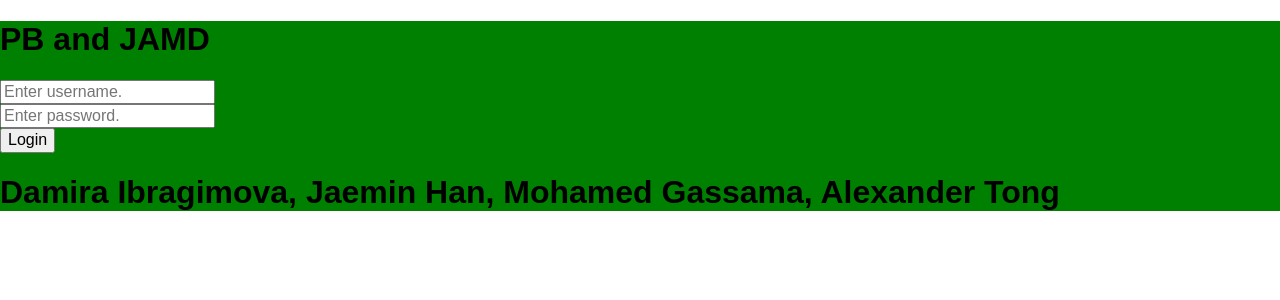
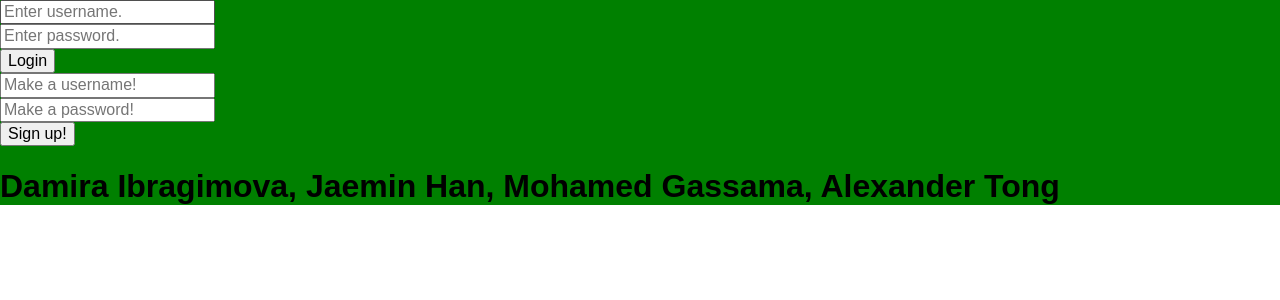
Before and after one commit to PBandJAMD/PBandJAMD, a React app: page / in a window 1280 px wide. Shown: the top 300 px of the page. Built offline with nearby package versions, Linux system fonts and the light colour scheme; the HTML template or start-up script is replaced by a standard one.

Commit message:
add login and signup components

```diff
--- a/src/components/App.jsx
+++ b/src/components/App.jsx
@@ -1,5 +1,6 @@
 import React, { Component } from 'react';
 import LoginForm from './LoginForm/LoginForm.jsx';
+import SignupForm from './SignupForm/SignupForm.jsx';
 import './normalize.css';
 import './App.css';
 
@@ -9,38 +10,61 @@ class App extends Component {
 
     this.state = {
       username: [],
+      password: [],
     };
   }
 
-  handleUpdateInput(e) {
+// BEGIN LOGIN FORM/SIGNUP FORM FUNCTIONS
+  handleUsernameInput(e) {
     this.setState({
-      searchTerm: e.target.value,
+      username: e.target.value,
+    });
+  }
+
+  handlePasswordInput(e) {
+    this.setState({
+      password: e.target.value,
     });
   }
 
   handleLogin(e) {
-      fetch(`http://www.omdbapi.com/?s=${this.state.searchTerm}&page=${page}`)
+      fetch(`http://www.omdbapi.com/?s=batman`)
       .then(r => r.json())
       .then((data) => {
-        this.setState({
-        });
+        console.log(data);
+        // this.setState({
+        // });
       })
       .catch(err => console.log('Error: ',err));
   }
+
+   handleSignup(e) {
+      fetch(`http://www.omdbapi.com/?s=batman`)
+      .then(r => r.json())
+      .then((data) => {
+        console.log(data);
+      })
+      .catch(err => console.log('Error: ',err));
+  }
+// END LOGIN FORM/SIGNUP FORM FUNCTIONS
 
   render() {
     return (
       <div id="app-container">
         <header>
-          <div id="jaemin">
-            <h1>PB and JAMD</h1>
-          </div>
+
         </header>
 
         <LoginForm
-          username={this.state.username}
-          handleUpdateInput={event => this.handleUpdateInput(event)}
+          handleUsernameInput={event => this.handleUsernameInput(event)}
+          handlePasswordInput={event => this.handlePasswordInput(event)}
           handleLogin={() => this.handleLogin()}
+        />
+
+        <SignupForm
+          handleUsernameInput={event => this.handleUsernameInput(event)}
+          handlePasswordInput={event => this.handlePasswordInput(event)}
+          handleSignup={() => this.handleSignup()}
         />
 
         <footer>
--- a/src/components/LoginForm/LoginForm.jsx
+++ b/src/components/LoginForm/LoginForm.jsx
@@ -6,18 +6,16 @@ const LoginForm = props => (
 
     <input
       type="text"
-      value={props.username}
-      onChange={props.handleUpdateInput}
+      onChange={props.handleUsernameInput}
       placeholder="Enter username."
     />
-    <br/>
+    <br />
     <input
       type="text"
-      value={props.password}
-      onChange={props.handleUpdateInput}
+      onChange={props.handlePasswordInput}
       placeholder="Enter password."
     />
-    <br/>
+    <br />
     <button onClick={props.handleLogin}>Login</button>
 
   </div>
--- a/src/components/SignupForm/SignupForm.jsx
+++ b/src/components/SignupForm/SignupForm.jsx
@@ -1,13 +1,24 @@
-import React, { Component } from 'react';
-import style from './SignupForm.css';
+import React from 'react';
+import './SignupForm.css';
 
-export default class SignupForm extends Component {
+const SignupForm = props => (
+  <div>
 
-  render() {
-    return(
-      <div>
+    <input
+      type="text"
+      onChange={props.handleUsernameInput}
+      placeholder="Make a username!"
+    />
+    <br />
+    <input
+      type="text"
+      onChange={props.handlePasswordInput}
+      placeholder="Make a password!"
+    />
+    <br />
+    <button onClick={props.handleSignup}>Sign up!</button>
 
-      </div>
-    )
-  }
-}
+  </div>
+  );
+
+export default SignupForm;
```
